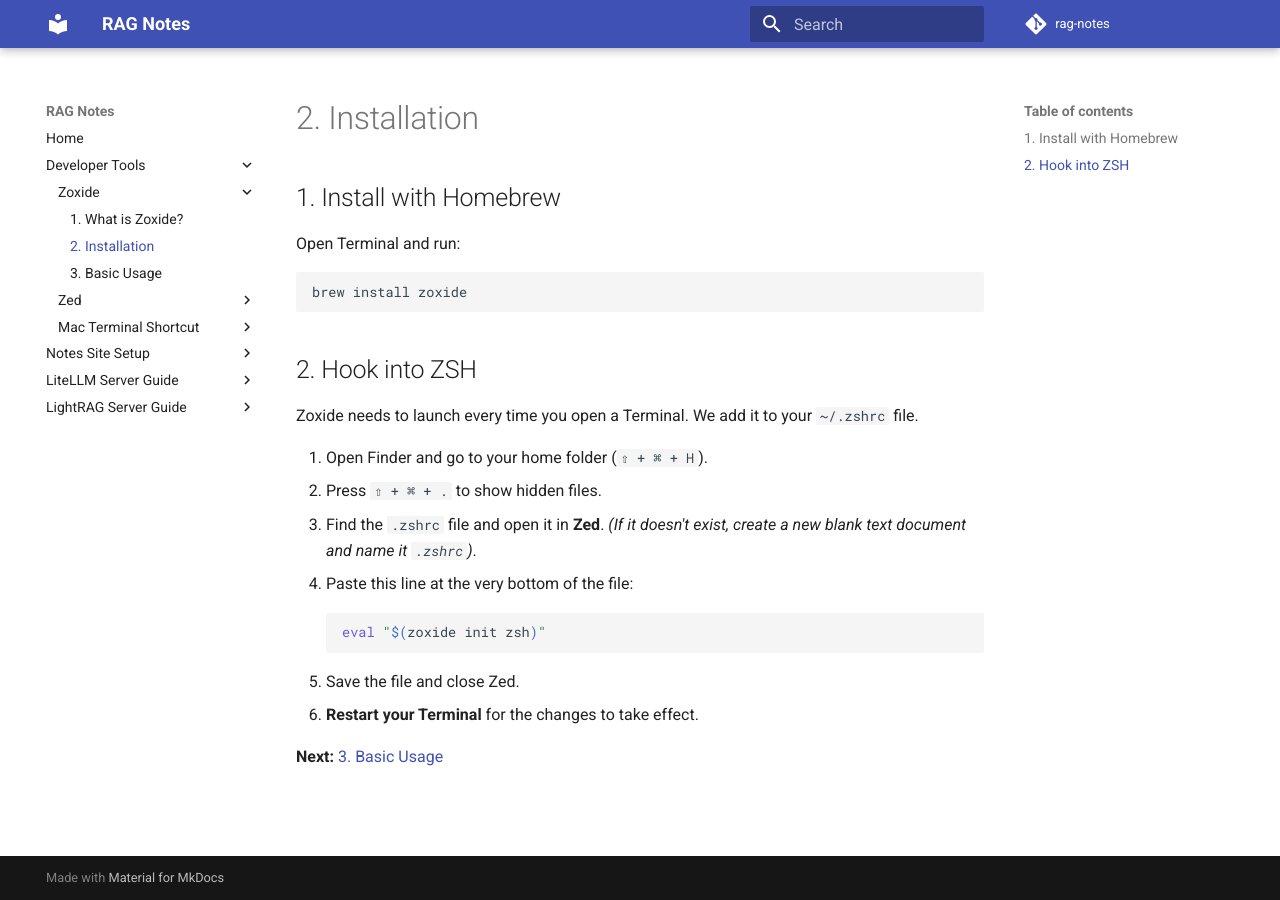
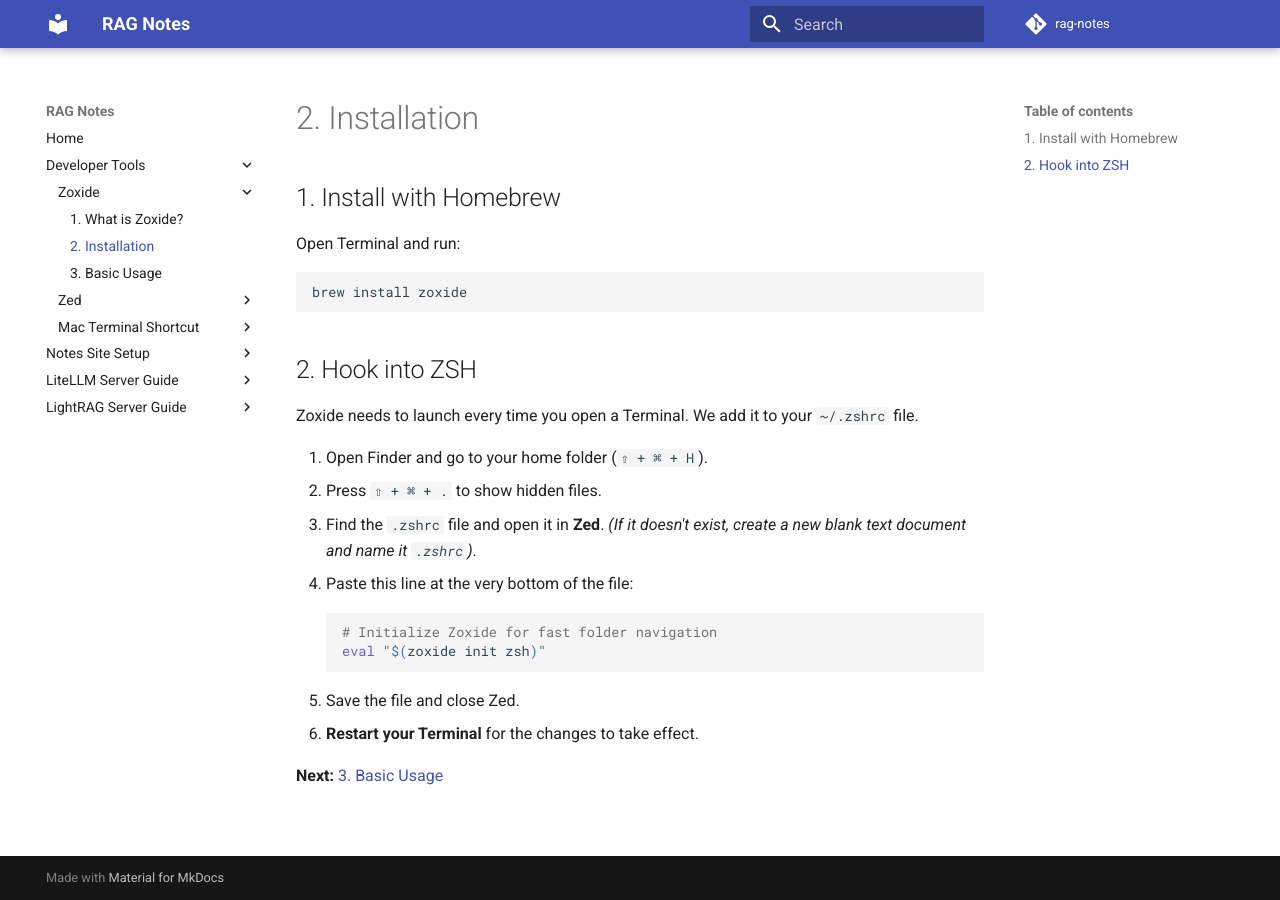
Before and after one commit to kbhatiya999/rag-notes, an MkDocs documentation site: the page built from docs/dev-tools/zoxide-fast-cd/2-installation.md, in a window 1280 px wide. Built offline with MkDocs 1.6.1 and Material for MkDocs 9.7.7, drawn with Linux system fonts in a browser that asks for light colours; comment, search, counter and statistics services are not loaded.

Commit message:
Added bash comment to Zoxide .zshrc setup instructions for better configuration readability.

````diff
--- a/docs/dev-tools/zoxide-fast-cd/2-installation.md
+++ b/docs/dev-tools/zoxide-fast-cd/2-installation.md
@@ -15,6 +15,7 @@
 3. Find the `.zshrc` file and open it in **Zed**. *(If it doesn't exist, create a new blank text document and name it `.zshrc`)*.
 4. Paste this line at the very bottom of the file:
    ```bash
+   # Initialize Zoxide for fast folder navigation
    eval "$(zoxide init zsh)"
    ```
 5. Save the file and close Zed.
````
